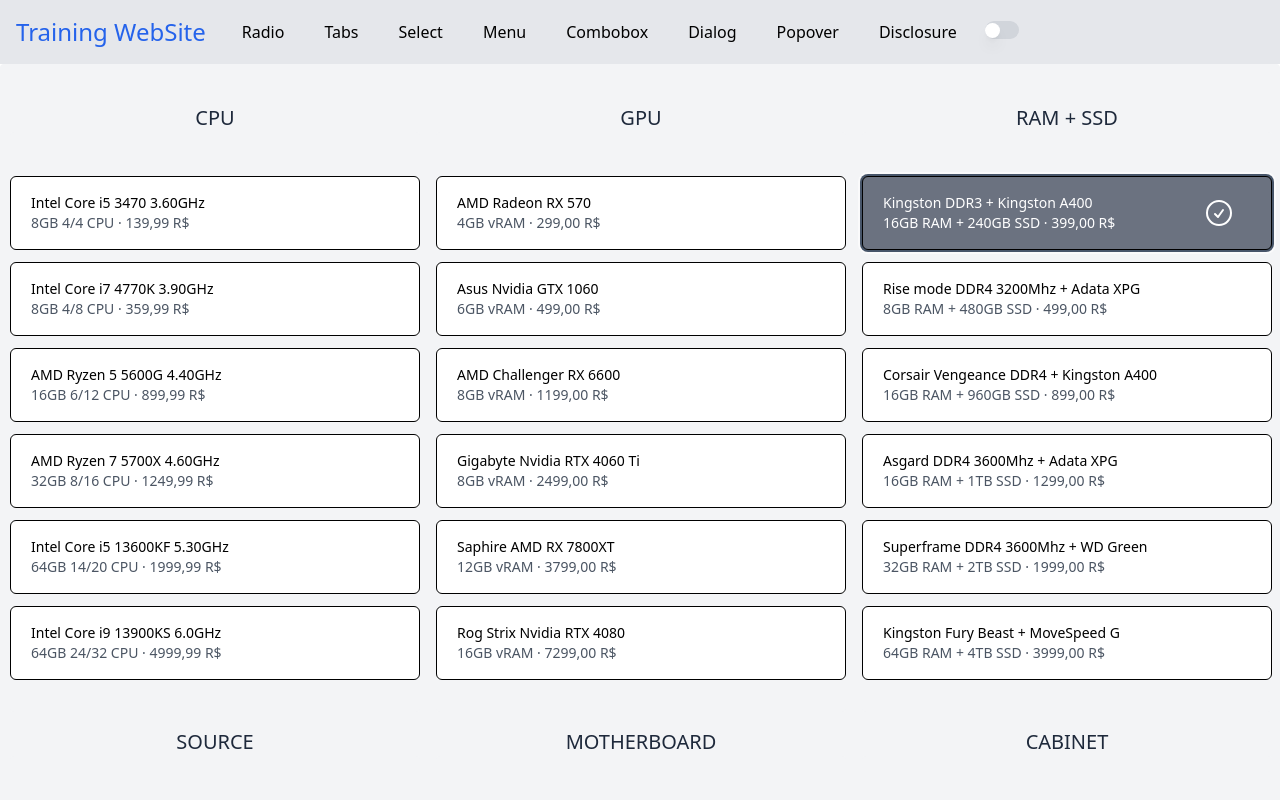
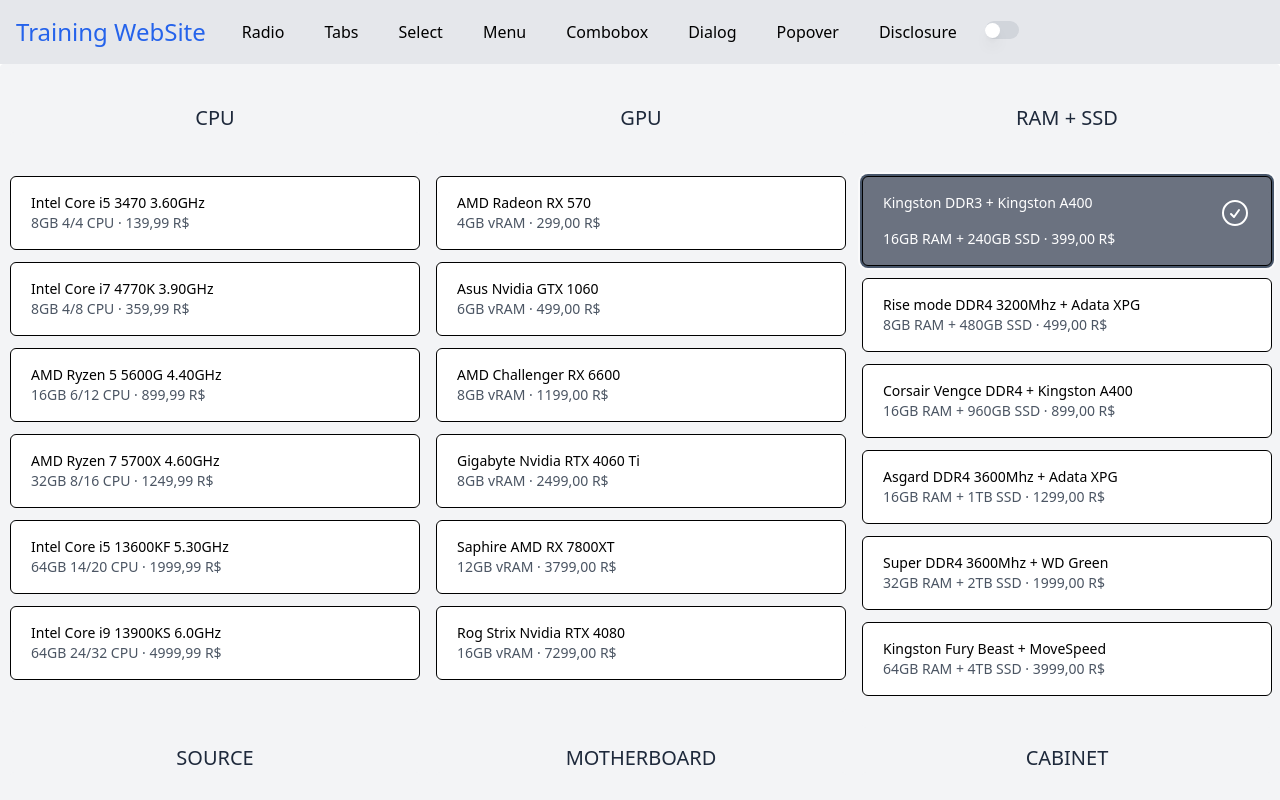
Before and after one commit to giliolizera/Training, a Vue app: page /radio in a window 1280 px wide. Both pictures are taken after a click on the button 1067 px from the left and 207 px from the top of the page. Built offline with nearby package versions, Linux system fonts and the light colour scheme; what maska would draw is missing.

Commit message:
feat: responsive design radio

```diff
--- a/src/components/Cpu.vue
+++ b/src/components/Cpu.vue
@@ -19,7 +19,7 @@
                   <li class="text-left text-sm font-medium">
                     {{ plan.name }}
                   </li>
-                  <button v-if="active === plan.name" class="absolute flex 2xl:ml-96 xl:ml-80 lg:ml-64 md:ml-80 sm:ml-96">
+                  <button v-if="active === plan.name" class="flex space-between">
                     <CheckCircleIcon
                       class="hidden sm:block h-8 w-8 mt-1 text-black-500"
                     />
--- a/src/components/Gabinete.vue
+++ b/src/components/Gabinete.vue
@@ -21,7 +21,7 @@
               <li class="text-left text-sm font-medium">
                 {{ plan.name }}
               </li>
-              <button v-if="active === plan.name" class="absolute flex 2xl:ml-96 xl:ml-80 lg:ml-64 md:ml-80 sm:ml-96">
+              <button v-if="active === plan.name" class="flex space-between">
                 <CheckCircleIcon
                   class="hidden sm:block h-8 w-8 mt-1 text-black-500"
                 />
--- a/src/components/Gpu.vue
+++ b/src/components/Gpu.vue
@@ -21,7 +21,7 @@
               <li class="text-left text-sm font-medium">
                 {{ plan.name }}
               </li>
-              <button v-if="active === plan.name" class="absolute flex 2xl:ml-96 xl:ml-80 lg:ml-64 md:ml-80 sm:ml-96">
+              <button v-if="active === plan.name" class="flex space-between">
                 <CheckCircleIcon
                   class="hidden sm:block h-8 w-8 mt-1 text-black-500"
                 />
--- a/src/components/Memory.vue
+++ b/src/components/Memory.vue
@@ -21,7 +21,7 @@
               <li class="text-left text-sm font-medium">
                 {{ plan.name }}
               </li>
-              <button v-if="active === plan.name" class="absolute flex 2xl:ml-96 xl:ml-80 lg:ml-64 md:ml-80 sm:ml-96">
+              <button v-if="active === plan.name" class="flex space-between">
                 <CheckCircleIcon
                   class="hidden sm:block h-8 w-8 mt-1 text-black-500"
                 />
@@ -62,7 +62,7 @@
         price: "499,00",
       },
       {
-        name: "Corsair Vengeance DDR4 + Kingston A400",
+        name: "Corsair Vengce DDR4 + Kingston A400",
         specs: "16GB RAM + 960GB SSD",
         price: "899,00",
       },
@@ -72,12 +72,12 @@
         price: "1299,00",
       },
       {
-        name: "Superframe DDR4 3600Mhz + WD Green",
+        name: "Super DDR4 3600Mhz + WD Green",
         specs: "32GB RAM + 2TB SSD",
         price: "1999,00",
       },
       {
-        name: "Kingston Fury Beast + MoveSpeed G",
+        name: "Kingston Fury Beast + MoveSpeed",
         specs: "64GB RAM + 4TB SSD",
         price: "3999,00",
       },
--- a/src/components/Motherboard.vue
+++ b/src/components/Motherboard.vue
@@ -21,7 +21,7 @@
               <li class="text-left text-sm font-medium">
                 {{ plan.name }}
               </li>
-              <button v-if="active === plan.name" class="absolute flex 2xl:ml-96 xl:ml-80 lg:ml-64 md:ml-80 sm:ml-96">
+              <button v-if="active === plan.name" class="flex space-between">
                 <CheckCircleIcon
                   class="hidden sm:block h-8 w-8 mt-1 text-black-500"
                 />
--- a/src/components/Power.vue
+++ b/src/components/Power.vue
@@ -21,7 +21,7 @@
               <li class="text-left text-sm font-medium">
                 {{ plan.name }}
               </li>
-              <button v-if="active === plan.name" class="absolute flex 2xl:ml-96 xl:ml-80 lg:ml-64 md:ml-80 sm:ml-96">
+              <button v-if="active === plan.name" class="flex space-between">
                 <CheckCircleIcon
                   class="hidden sm:block h-8 w-8 mt-1 text-black-500"
                 />
```
